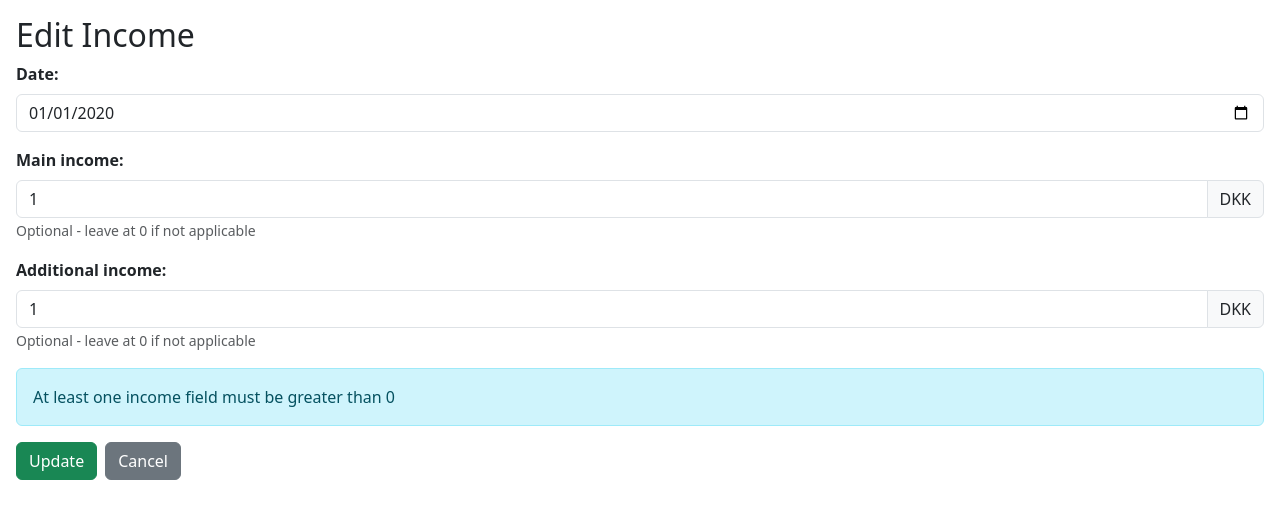
After one commit to slavafortGR/finance, a Flask app: page /income/1/edit in a window 1280 px wide. The commit adds this page. Shown: the top 519 px of the page. Run offline with Flask 3, Linux system fonts and the light colour scheme; the visitor is signed in with stand-in values (Sample User, id 1); tables that the repository leaves empty hold one stand-in row (values such as "Sample post").

Commit message:
edit and delete incomes have been implemented

```diff
--- a/finance/routes.py
+++ b/finance/routes.py
@@ -236,6 +236,104 @@ def add_income_post():
         return render_template('add_income.html', income_form=income_form)
 
 
+@app.route('/income/<int:income_id>/edit', methods=['GET'])
+@log_exceptions
+def edit_income_get(income_id):
+    if 'user_id' not in session:
+        flash('You need login', 'danger')
+        return redirect(url_for('login_user_get'))
+
+    income = Income.query.get_or_404(income_id)
+
+    if income.user_id != session['user_id']:
+        flash('Access denied', 'danger')
+        return redirect(url_for('return_profile'))
+
+    income_form = IncomeForm()
+    income_form.date.data = f'{income.year}-{income.month:02d}-{income.day:02d}'
+    income_form.main_income.data = income.main_income
+    income_form.additional_income.data = income.additional_income
+
+    return render_template('edit_income.html', income_form=income_form, income=income)
+
+
+@app.route('/income/<int:income_id>/edit', methods=['POST'])
+@log_exceptions
+def edit_income_post(income_id):
+    if 'user_id' not in session:
+        flash('You need login', 'danger')
+        return redirect(url_for('login_user_get'))
+
+    income = Income.query.get_or_404(income_id)
+
+    if income.user_id != session['user_id']:
+        flash('Access denied', 'danger')
+        return redirect(url_for('return_profile'))
+
+    income_form = IncomeForm(request.form)
+
+    if income_form.validate_on_submit():
+        date_str = income_form.date.data
+
+        try:
+            year, month, day = date_str.split('-')
+            year = int(year)
+            month = int(month)
+            day = int(day)
+        except (ValueError, AttributeError):
+            flash('Invalid date format', 'danger')
+            return render_template('edit_income.html', income_form=income_form, income=income)
+
+        main_income = income_form.main_income.data or 0
+        additional_income = income_form.additional_income.data or 0
+
+        if main_income == 0 and additional_income == 0:
+            flash('At least one income field must be filled', 'danger')
+            return render_template('edit_income.html', income_form=income_form, income=income)
+
+        income.year = year
+        income.month = month
+        income.day = day
+        income.main_income = main_income
+        income.additional_income = additional_income
+
+        try:
+            db.session.commit()
+            flash('Income updated successfully', 'success')
+            return redirect(url_for('return_profile'))
+        except Exception as e:
+            db.session.rollback()
+            flash(f'An error occurred: {str(e)}', 'danger')
+            return render_template('edit_income.html', income_form=income_form, income=income)
+    else:
+        flash('Incorrect income data', 'danger')
+        return render_template('edit_income.html', income_form=income_form, income=income)
+
+
+@app.route('/income/<int:income_id>/delete', methods=['POST'])
+@log_exceptions
+def delete_income(income_id):
+    if 'user_id' not in session:
+        flash('You need login', 'danger')
+        return redirect(url_for('login_user_get'))
+
+    income = Income.query.get_or_404(income_id)
+
+    if income.user_id != session['user_id']:
+        flash('Access denied', 'danger')
+        return redirect(url_for('return_profile'))
+
+    try:
+        db.session.delete(income)
+        db.session.commit()
+        flash('Income deleted', 'success')
+    except Exception as e:
+        db.session.rollback()
+        flash(f'An error occurred: {str(e)}', 'danger')
+
+    return redirect(url_for('return_profile'))
+
+
 @app.route('/expense', methods=['GET'])
 @log_exceptions
 def add_expense_get():
--- /dev/null
+++ b/finance/templates/edit_income.html
@@ -0,0 +1,52 @@
+{% extends "layout.html" %}
+
+{% block content %}
+<div class="content-wrapper">
+    <h2>Edit Income</h2>
+
+    <form action="{{ url_for('edit_income_post', income_id=income.id) }}" method="POST">
+        {{ income_form.hidden_tag() }}
+
+        <div class="mb-3">
+            <label class="form-label"><strong>Date:</strong></label>
+            {{ income_form.date(class="form-control", required=True, type="date") }}
+            {% for error in income_form.date.errors %}
+                <span class="text-danger">{{ error }}</span>
+            {% endfor %}
+        </div>
+
+        <div class="mb-3">
+            <label class="form-label"><strong>Main income:</strong></label>
+            <div class="input-group">
+                {{ income_form.main_income(class="form-control", placeholder="0") }}
+                <span class="input-group-text">DKK</span>
+            </div>
+            <small class="text-muted">Optional - leave at 0 if not applicable</small>
+            {% for error in income_form.main_income.errors %}
+                <span class="text-danger d-block">{{ error }}</span>
+            {% endfor %}
+        </div>
+
+        <div class="mb-3">
+            <label class="form-label"><strong>Additional income:</strong></label>
+            <div class="input-group">
+                {{ income_form.additional_income(class="form-control", placeholder="0") }}
+                <span class="input-group-text">DKK</span>
+            </div>
+            <small class="text-muted">Optional - leave at 0 if not applicable</small>
+            {% for error in income_form.additional_income.errors %}
+                <span class="text-danger d-block">{{ error }}</span>
+            {% endfor %}
+        </div>
+
+        <div class="alert alert-info">
+            <i class="bi bi-info-circle"></i> At least one income field must be greater than 0
+        </div>
+
+        <div class="d-flex gap-2">
+            <input type="submit" class="btn btn-success" value="Update">
+            <a href="{{ url_for('return_profile') }}" class="btn btn-secondary">Cancel</a>
+        </div>
+    </form>
+</div>
+{% endblock %}
--- a/finance/templates/list_expenses.html
+++ b/finance/templates/list_expenses.html
@@ -42,14 +42,14 @@
                                     <div class="btn-group">
                                         <a href="{{ url_for('edit_expense_get', expense_id=expense.id) }}"
                                            class="btn btn-sm btn-outline-primary">
-                                            <i class="bi bi-pencil"></i>
+                                            <i class="bi bi-pencil"></i> Edit
                                         </a>
                                         <form method="POST"
                                               action="{{ url_for('delete_expense', expense_id=expense.id) }}"
                                               style="display: inline;"
                                               onsubmit="return confirm('Delete this expense?');">
                                             <button type="submit" class="btn btn-sm btn-outline-danger">
-                                                <i class="bi bi-trash"></i>
+                                                <i class="bi bi-trash"></i> Delete
                                             </button>
                                         </form>
                                     </div>
```
Also changed, not shown: finance/templates/profile.html (+17 -0 lines).
